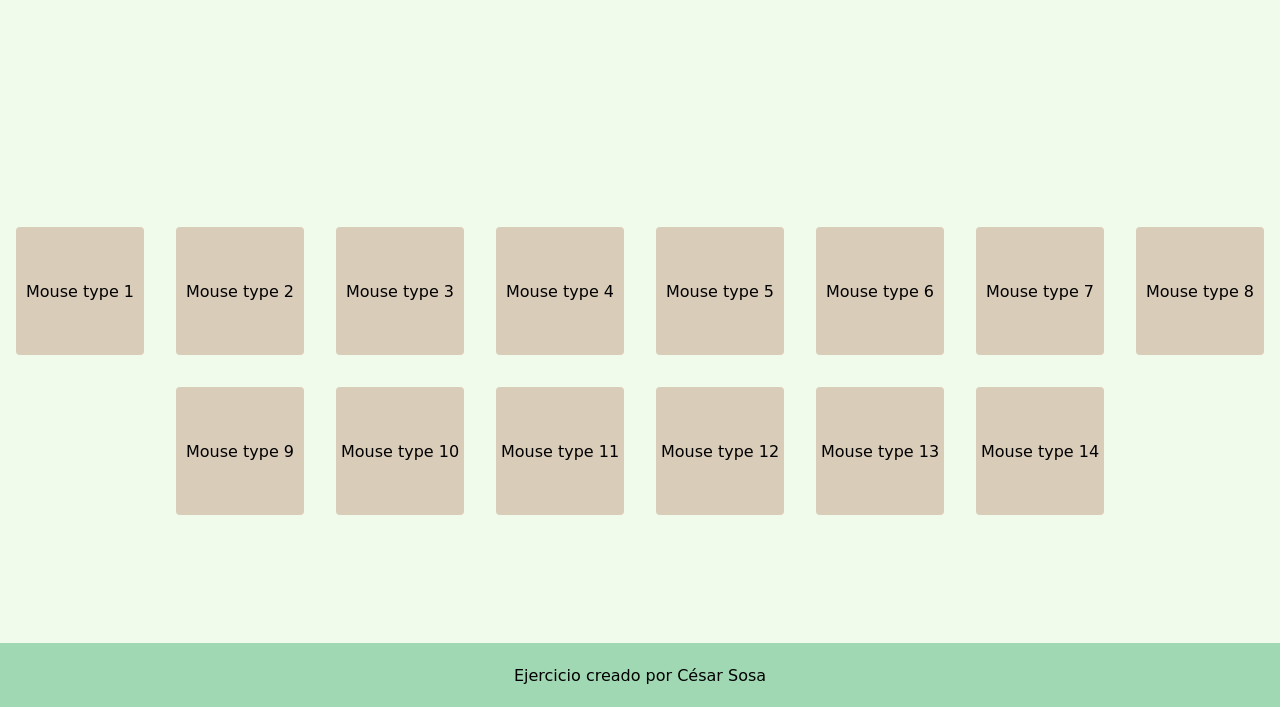
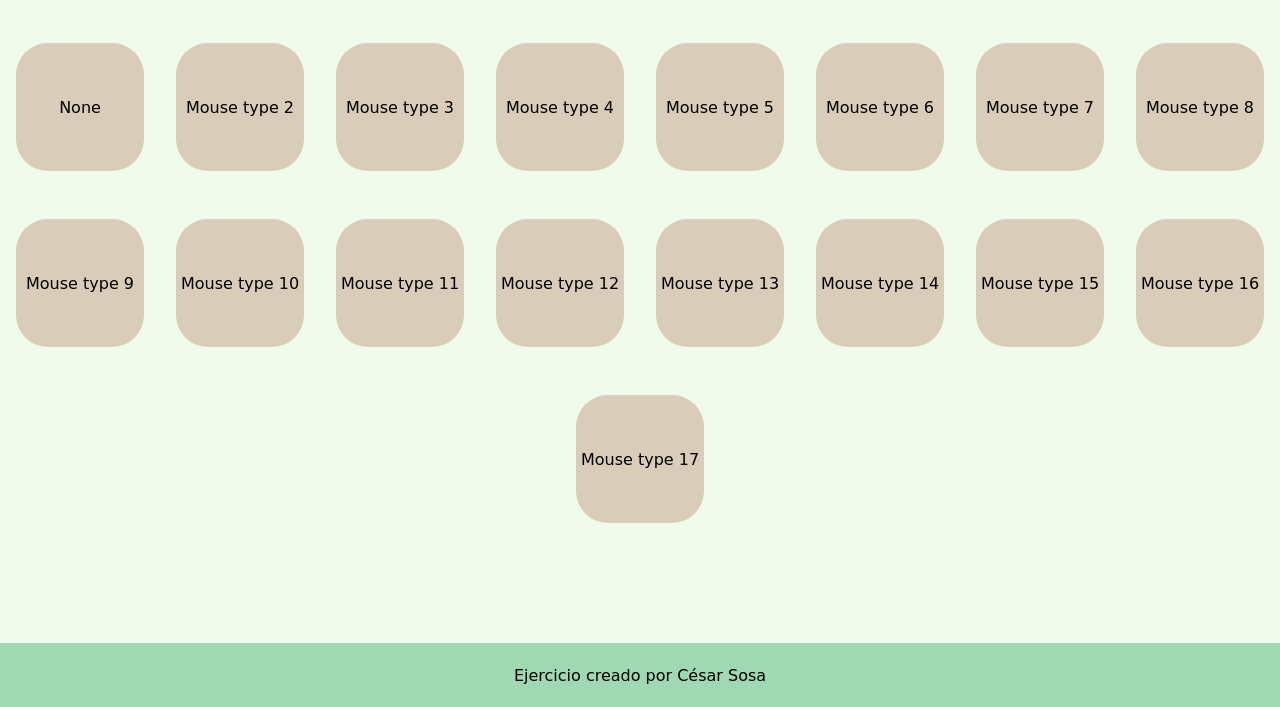
Before and after one commit to tortudev/tipos-de-cursores, a plain HTML site: page index.html in a window 1280 px wide. Shown: the part 93-800 px from the top of the page. Drawn offline with Linux system fonts and the light colour scheme; a web font is replaced by a local one.

Commit message:
workInMin

```diff
--- a/index.html
+++ b/index.html
@@ -34,27 +34,29 @@
         </li>
     </ul>
     </nav>
-    <h1 class="title">Tipos de Cursores <img class="click" src="https://cdn-icons-png.flaticon.com/512/770/770528.png?w=740&t=st=1690673431~exp=1690674031~hmac=81904583361ad68aa14c22092d5e76f68ea9dbc022c461e2de8515815457f250" alt="click mouse">
+    <h1 class="title">Principales Tipos de Cursores <img class="click" src="https://cdn-icons-png.flaticon.com/512/770/770528.png?w=740&t=st=1690673431~exp=1690674031~hmac=81904583361ad68aa14c22092d5e76f68ea9dbc022c461e2de8515815457f250" alt="click mouse">
     </h1>
 
 </header>
 
 <main>
-    <article><p>Mouse type 1</p>
-    </article>
-    <article>Mouse type 2</article>
-    <article>Mouse type 3</article>
-    <article>Mouse type 4</article>
-    <article>Mouse type 5</article>
-    <article>Mouse type 6</article>
-    <article>Mouse type 7</article>
-    <article>Mouse type 8</article>
-    <article>Mouse type 9</article>
-    <article>Mouse type 10</article>
-    <article>Mouse type 11</article>
-    <article>Mouse type 12</article>
-    <article>Mouse type 13</article>
-    <article>Mouse type 14</article>
+    <article class="mouseOne">None</article>
+    <article class="mouseTwo">Mouse type 2</article>
+    <article class="mouseThree">Mouse type 3</article>
+    <article class="mouseFour" >Mouse type 4</article>
+    <article class="mouseFive">Mouse type 5</article>
+    <article class="mouseSix">Mouse type 6</article>
+    <article class="mouseSeven">Mouse type 7</article>
+    <article class="mouseEight">Mouse type 8</article>
+    <article class="mouseNine">Mouse type 9</article>
+    <article class="mouseTen">Mouse type 10</article>
+    <article class="mouseEleven">Mouse type 11</article>
+    <article class="mouseTwelve">Mouse type 12</article>
+    <article class="mouseThirteen">Mouse type 13</article>
+    <article class="mouseFourteen">Mouse type 14</article>
+    <article class="mouseFifteen">Mouse type 15</article>
+    <article class="mouseSixteen">Mouse type 16</article>
+    <article class="mouseSeventeen">Mouse type 17</article>
 </main>
 
 <footer>
--- a/style.css
+++ b/style.css
@@ -88,9 +88,9 @@ header {
 }
 
 main {
-    margin: 4rem 0px 0rem 0;
+    margin: 1rem 0px 0rem 0;
     padding: 0px 0px 0rem;
-    height: 80vh;
+    height: 70vh;
     width: 100vw;
     display: flex;
     position: relative;
@@ -100,7 +100,7 @@ main {
 }
 
 main article {
-    margin: 1rem 1rem 1rem 1rem;
+    margin: 1.5rem 1rem 1.5rem 1rem;
     width: 8rem;
     height: 8rem;
     background-color: var(--color05);
@@ -108,8 +108,7 @@ main article {
 
 article {
     display: flex;
-    border-radius: 4px;
-    margin: 2.1rem;
+    border-radius: 2rem;
     text-align: center;
     align-items: center;
     justify-content: center;
```
